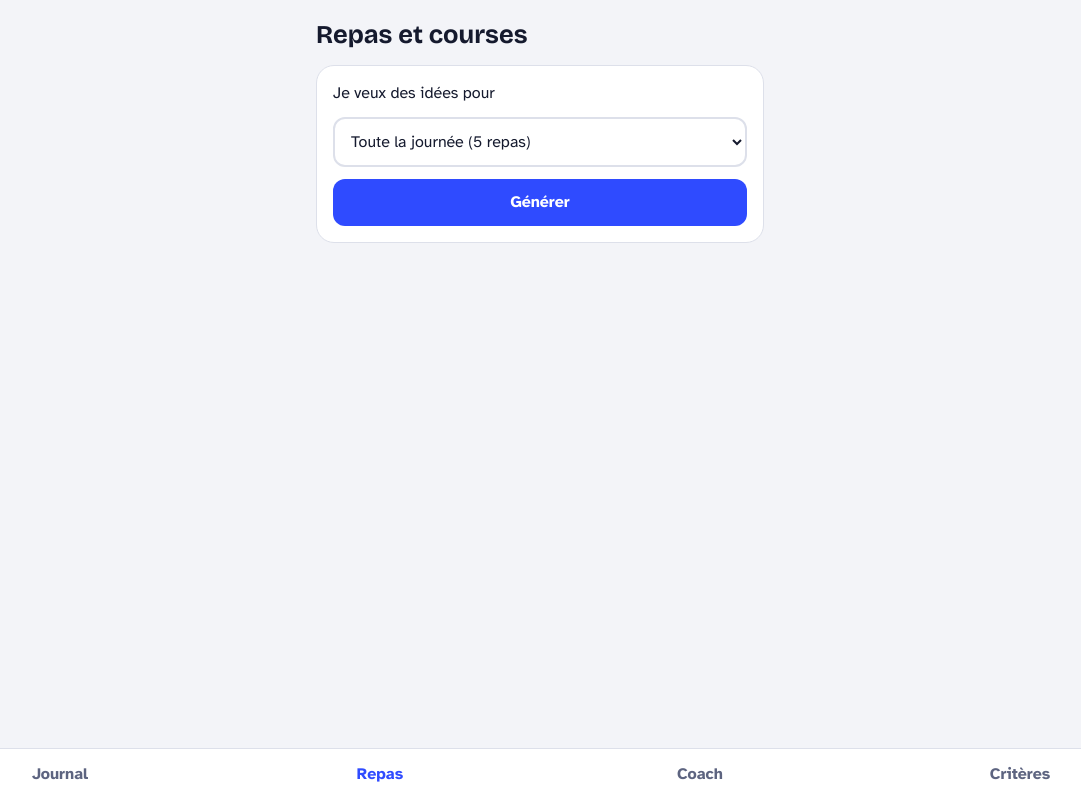
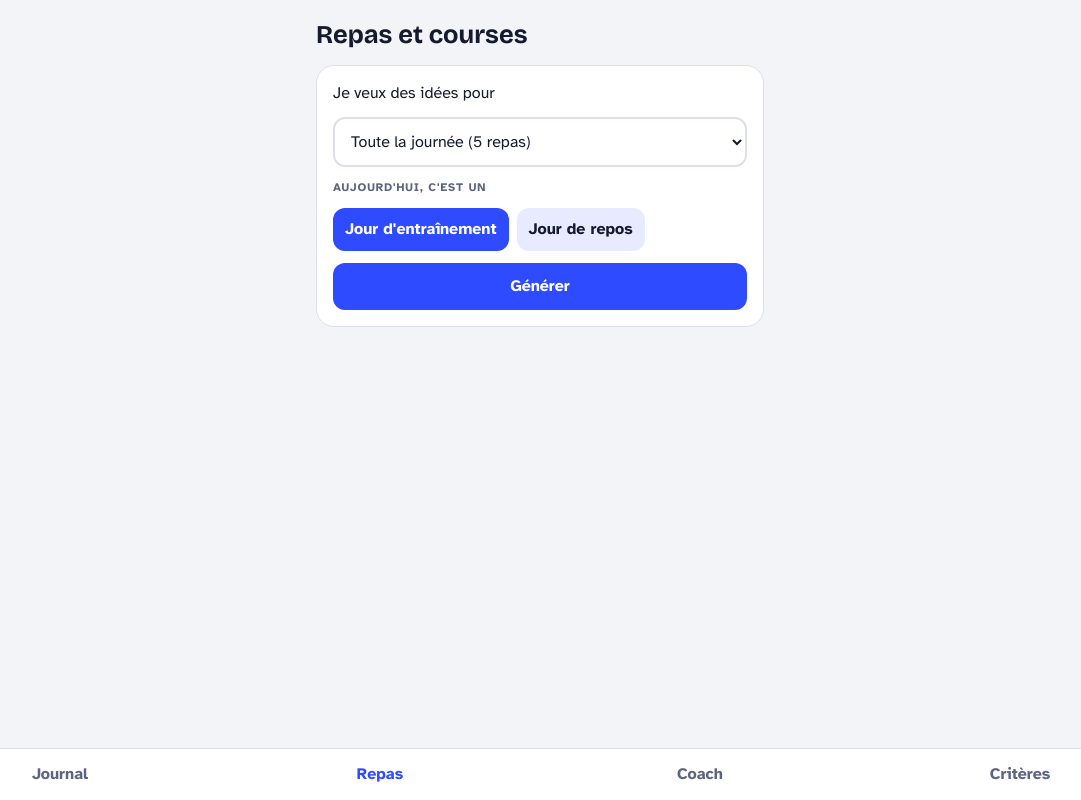
Before and after one commit to SteezyDev34/tda-fighter, a React (Vite) app: page / in a window 1280 px wide. Both pictures are taken after a click on the button "Repas". Shown: the whole page, without its empty margins (100-1181 px from the left). Built offline with nearby package versions, Linux system fonts and the light colour scheme.

Commit message:
Repas : choix jour d'entraînement ou jour de repos pour la génération
Co-Authored-By: Claude Opus 5.5 (1M context) <noreply@anthropic.com>
Claude-Session: https://claude.ai/code/session_01YSiSXanEekEvHSjsXCDjKZ

```diff
--- a/api/meal-plan.ts
+++ b/api/meal-plan.ts
@@ -23,8 +23,9 @@ const PlanSchema = z.object({
 
 export default async function handler(req: VercelRequest, res: VercelResponse) {
   if (req.method !== "POST") return res.status(405).send("POST uniquement");
-  const { slots, profile, journal } = req.body as {
+  const { slots, dayType, profile, journal } = req.body as {
     slots: MealSlot[];
+    dayType?: "training" | "rest";
     profile: Parameters<typeof buildSystem>[0];
     journal: Parameters<typeof buildSystem>[1];
   };
@@ -39,6 +40,7 @@ export default async function handler(req: VercelRequest, res: VercelResponse) {
         {
           role: "user",
           content: `Propose un repas pour : ${slots.map(slotLabel).join(", ")}.
+Aujourd'hui est un ${dayType === "rest" ? "jour de repos (sans entraînement)" : "jour d'entraînement"} : utilise les apports prévus pour ce type de jour dans le protocole (jour training ou jour repos ; jour « on » ou « off » pour les diets cycliques).
 Suis la méthode des ressources :
 - calcule mes besoins et mon profil (métabolisme basal × facteur d'activité) avec mes critères « moi » ; s'ils manquent, prends mes objectifs journaliers en kcal ;
 - applique le protocole que je suis (perte de poids par défaut) pour savoir combien d'apports TP, BH, MM et E je dois avoir sur la journée, et répartis-les entre les repas demandés ;
--- a/src/nutrition/PlannerPage.tsx
+++ b/src/nutrition/PlannerPage.tsx
@@ -4,10 +4,17 @@ import { MEAL_SLOTS, slotLabel, type MealPlan, type MealSlot } from "./types";
 import { recentJournal, type NutritionState } from "./useNutrition";
 
 type Scope = "day" | MealSlot;
+type DayType = "training" | "rest";
+
+const DAY_TYPES: { id: DayType; label: string }[] = [
+  { id: "training", label: "Jour d'entraînement" },
+  { id: "rest", label: "Jour de repos" },
+];
 
 export function PlannerPage({ journal, profile, plan, setPlan, addEntries, rememberFood }: NutritionState) {
   const [scope, setScope] = useState<Scope>("day");
   const [logging, setLogging] = useState<number | null>(null);
+  const [dayType, setDayType] = useState<DayType>("training");
   const [loading, setLoading] = useState(false);
   const [error, setError] = useState("");
 
@@ -20,6 +27,7 @@ export function PlannerPage({ journal, profile, plan, setPlan, addEntries, remem
         headers: { "Content-Type": "application/json" },
         body: JSON.stringify({
           slots: scope === "day" ? MEAL_SLOTS.map((s) => s.id) : [scope],
+          dayType,
           profile,
           journal: recentJournal(journal),
         }),
@@ -54,6 +62,14 @@ export function PlannerPage({ journal, profile, plan, setPlan, addEntries, remem
             <option key={s.id} value={s.id}>{s.label}</option>
           ))}
         </select>
+        <span className="label">Aujourd'hui, c'est un</span>
+        <div className="row">
+          {DAY_TYPES.map((d) => (
+            <button key={d.id} type="button" className="chip" aria-pressed={dayType === d.id} onClick={() => setDayType(d.id)}>
+              {d.label}
+            </button>
+          ))}
+        </div>
         <button className="primary" onClick={generate} disabled={loading}>
           {loading ? "Je réfléchis…" : "Générer"}
         </button>
```
Also changed, not shown: 1 other file (tests, documents, lock files or other folders).
